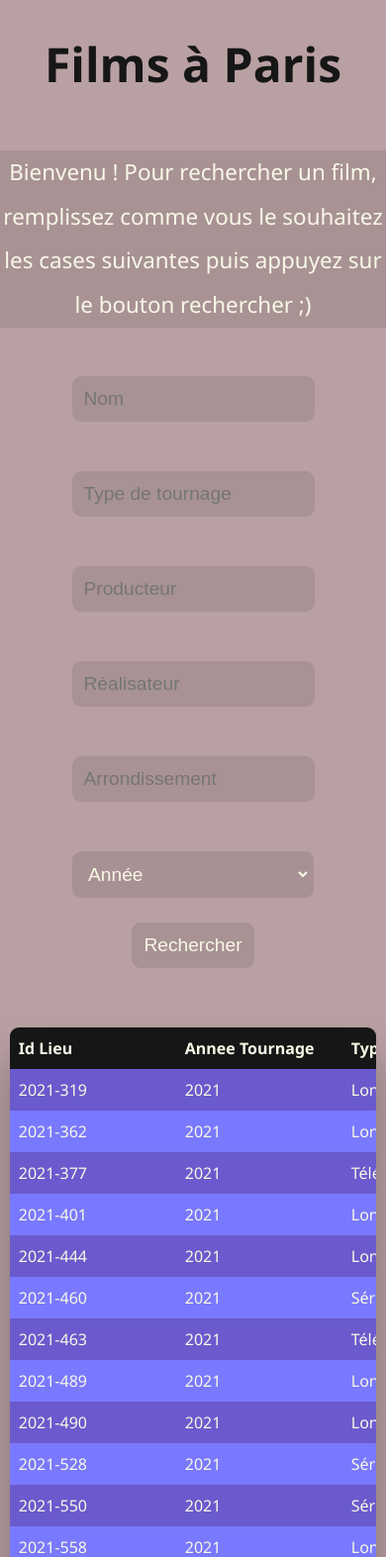
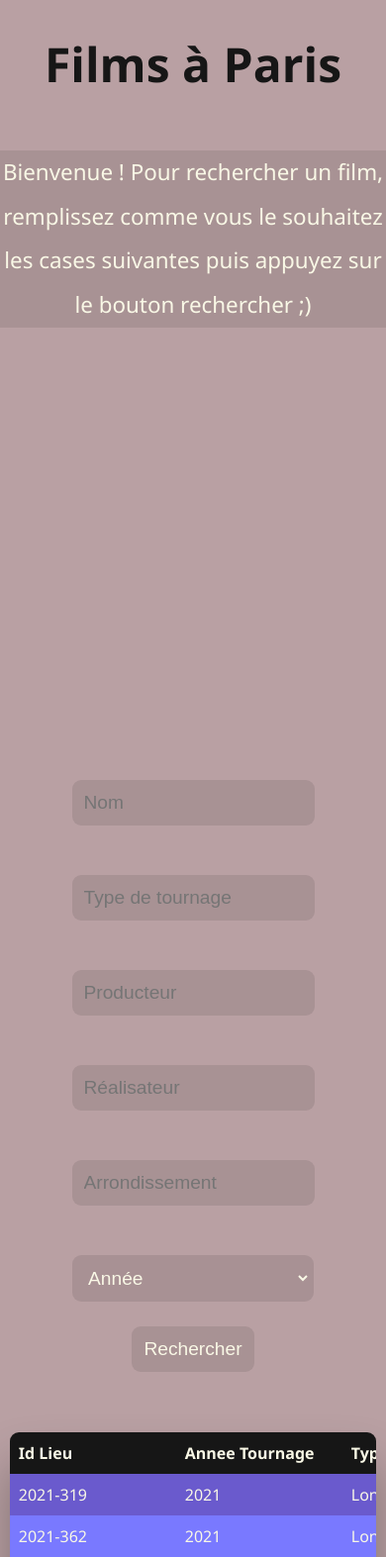
Before and after one commit to SnyDrive25/films_paris, a Django app: page / in a window 390 px wide. Shown: the top 1573 px of the page at 99% size. Run offline with Django 4.2, Linux system fonts and the light colour scheme; data comes from the database, SQL or seed files in the repository.

Commit message:
responsive

```diff
--- a/app/app/settings.py
+++ b/app/app/settings.py
@@ -7,7 +7,7 @@ SECRET_KEY = 'django-insecure-x76y)@=0wvyyr$s!(&@u7%q7(-ix4cs06@ys03#o50s%%=y=@)
 
 DEBUG = True
 
-ALLOWED_HOSTS = ['.azurewebsites.net']
+ALLOWED_HOSTS = ['.azurewebsites.net', '127.0.0.1']
 
 INSTALLED_APPS = [
     'django.contrib.admin',
--- a/app/app/views.py
+++ b/app/app/views.py
@@ -30,7 +30,7 @@ def accueil_view(request):
         ])
     context = {
         'result': dico,
-        'message': 'Bienvenu ! Pour rechercher un film, remplissez comme vous le souhaitez les cases suivantes puis appuyez sur le bouton rechercher ;)'
+        'message': 'Bienvenue ! Pour rechercher un film, remplissez comme vous le souhaitez les cases suivantes puis appuyez sur le bouton rechercher ;)'
     }
     return render(request, 'index.html', context)
 
--- a/app/templates/page.html
+++ b/app/templates/page.html
@@ -285,6 +285,7 @@
 
       .inputs {
         text-align: center !important;
+        margin-top: 44vh;
       }
 
     }
```
